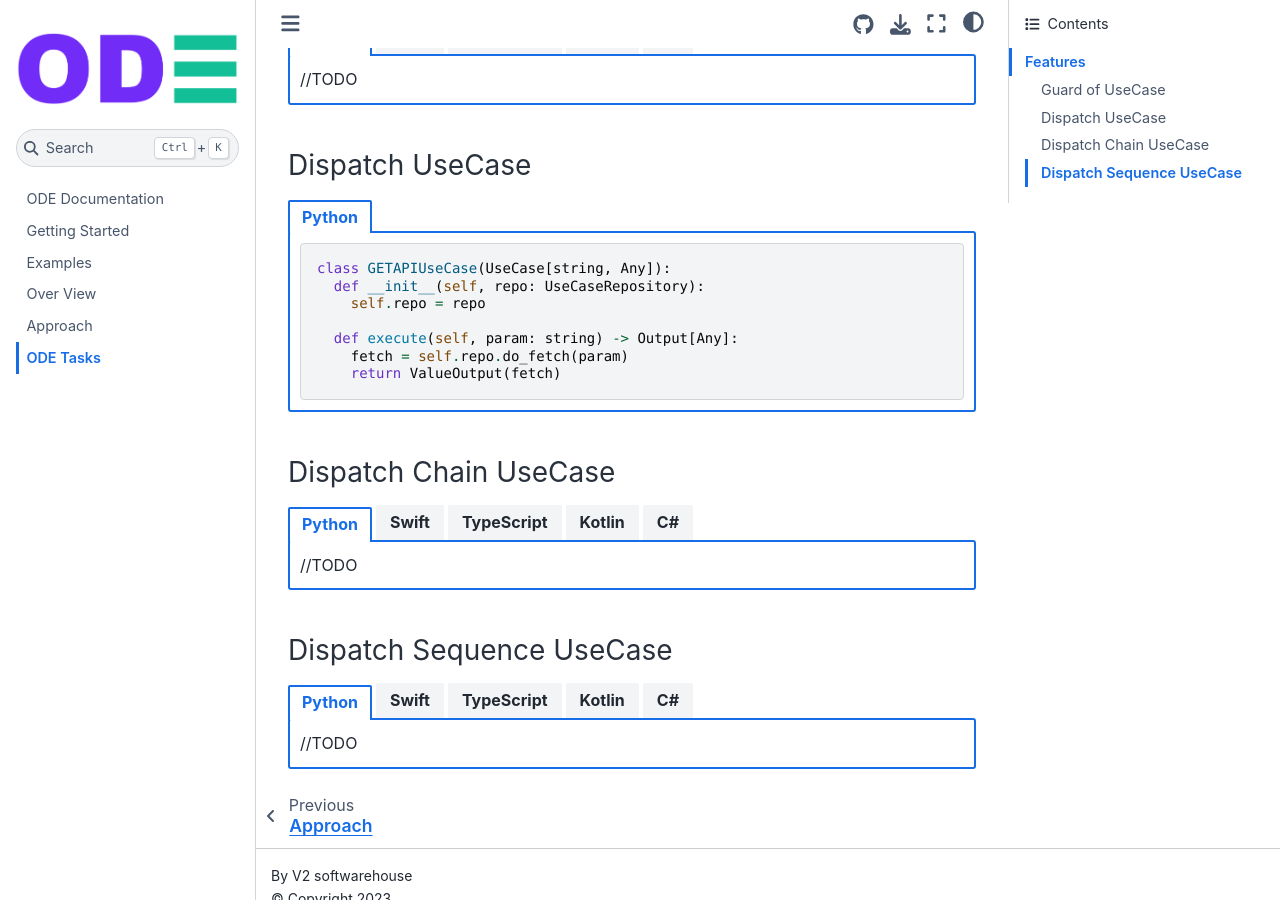
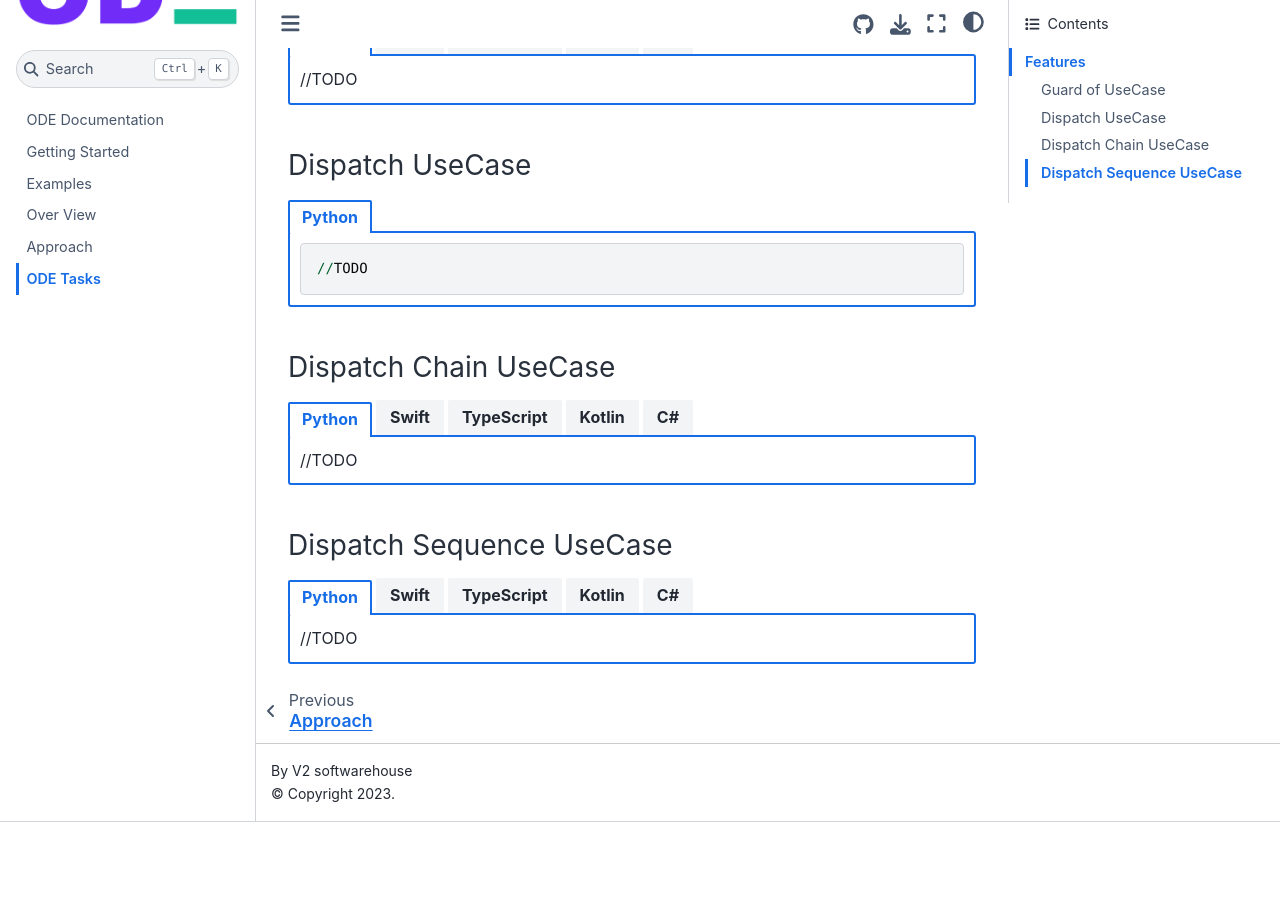
Before and after one commit to v2-softwarehouse/site-ode-documentation, a Jupyter Book: the page built from ode-tasks.md, in a window 1280 px wide and 900 px high, scrolled down 582 px. Built offline with Jupyter Book 1.0.4 settings and Sphinx 7.4.7 and the Sphinx Book theme 1.1.4, drawn with Linux system fonts in a browser that asks for light colours; after the commit the page ends 1404 px from its top, so only the background shows below that.

`````diff
--- a/ode-tasks.md
+++ b/ode-tasks.md
@@ -33,94 +33,37 @@ Abstracting, simplifying and standardizing works when invoking, saving and dispa
 
 ### Dispatch UseCase
 ````{tab-set}
+
 ```{tab-item} Python
-
 ```python
-class GETAPIUseCase(UseCase[string, Any]):
-  def __init__(self, repo: UseCaseRepository):
-    self.repo = repo
-
-  def execute(self, param: string) -> Output[Any]:
-    fetch = self.repo.do_fetch(param)
-    return ValueOutput(fetch)
+//TODO
 ```
-
 ```
 
 ```{tab-item} Swift
-
-```swift
-class GETUseCase : UseCase {
-  var repo: UseCaseRepository
-
-  init(repo: UseCaseRepository) {
-      self.repo = repo
-  }
-
-  override func execute(param: String?) -> Output {
-      let fetch = repo.doFetch(name: param)
-      return ValueOutput(value: fetch)
-  }
-}
+```python
+//TODO
 ```
-
 ```
 
 ```{tab-item} TypeScript
-
-```javascript
-class GETUseCase extends UseCase {
-    private repo: UseCaseRepository;
-
-    constructor(repo: UseCaseRepository) {
-        super();
-        this.repo = repo;
-    }
-
-    execute(param: string | null): Output {
-        const fetch = this.repo.doFetch(param);
-        return new ValueOutput(fetch);
-    }
-}
+```python
+//TODO
 ```
-
 ```
 
 ```{tab-item} Kotlin
-
-```kotlin
-class GETUseCase(private val repo: UseCaseRepository)
-: UseCase() {
-
-  override fun execute(param: String?): Output {
-      val fetch = repo.doFetch(param)
-      return ValueOutput(fetch)
-  }
-}
+```python
+//TODO
 ```
-
 ```
 
 ```{tab-item} C#
-
-```csharp
-public class GETUseCase : UseCase
-{
-  UseCaseRepository repo { get; set; }
-
-  public UnitGET(UseCaseRepository repo) : base() {
-      this.repo = repo;
-  }
-
-  public override Output execute(string param)
-  {
-      var fetch = repo.doFetch();
-      return new ValueOutput(fetch);
-  }
-}
+```python
+//TODO
+```
 ```
 
-```
 ````
 
 ### Dispatch Chain UseCase
`````
